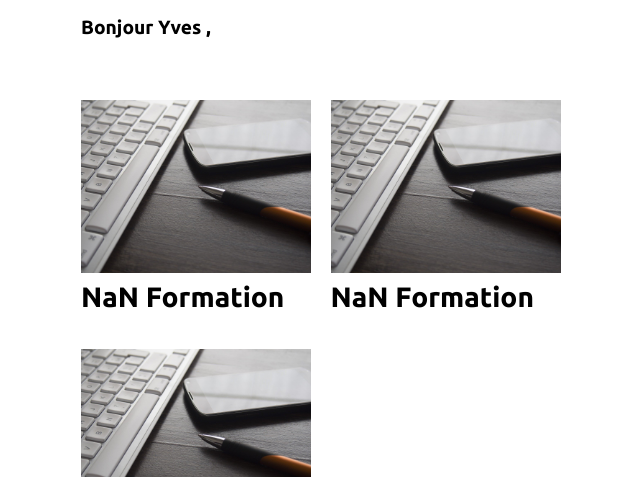
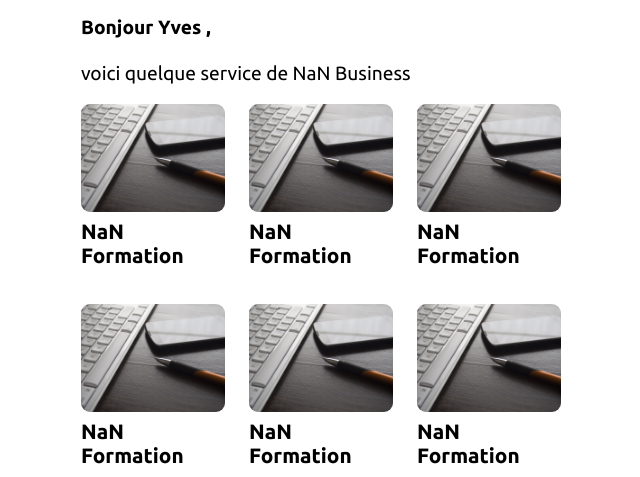
Before and after one commit to soro-daouda/nan-business-v2, a plain HTML site: page proposition.html in a window 1280 px wide. Shown: the part 323-800 px from the top of the page, without its empty margins (319-959 px from the left). Drawn offline with Linux system fonts and the light colour scheme.

Commit message:
border-radius

```diff
--- a/proposition.html
+++ b/proposition.html
@@ -24,11 +24,33 @@
         </header>
 
         <section class="main-content">
-            <p>
+            <p class="title-proposition">
                 <b>Bonjour Yves ,</b> <br> <br>
+                voici quelque service de NaN Business
             </p>
 
             <div class="propositon">
+                <div class="item-proposition">
+                    <p>
+                        <img src="ressources/images/bg.jpg" alt="">
+                    </p>
+                    <h3>NaN Formation</h3>
+                </div>
+
+                <div class="item-proposition">
+                    <p>
+                        <img src="ressources/images/bg.jpg" alt="">
+                    </p>
+                    <h3>NaN Formation</h3>
+                </div>
+
+                <div class="item-proposition">
+                    <p>
+                        <img src="ressources/images/bg.jpg" alt="">
+                    </p>
+                    <h3>NaN Formation</h3>
+                </div>
+
                 <div class="item-proposition">
                     <p>
                         <img src="ressources/images/bg.jpg" alt="">
--- a/ressources/css/mail.css
+++ b/ressources/css/mail.css
@@ -72,6 +72,10 @@ footer img{
 
 /* propsosition css */
 
+.title-proposition{
+    margin-bottom: 0rem;
+}
+
 .propositon{
     display: flex;
     flex-wrap: wrap;
@@ -79,11 +83,16 @@ footer img{
 }
 
 .item-proposition{
-    width: 48%;
+    width: 30%;
 }
 
 .item-proposition img{
     width: 100%;
+    border-radius: 9px;
+}
+
+.item-proposition h3{
+    font-size: 1.3rem;
 }
 
 .item-proposition h3{
```
